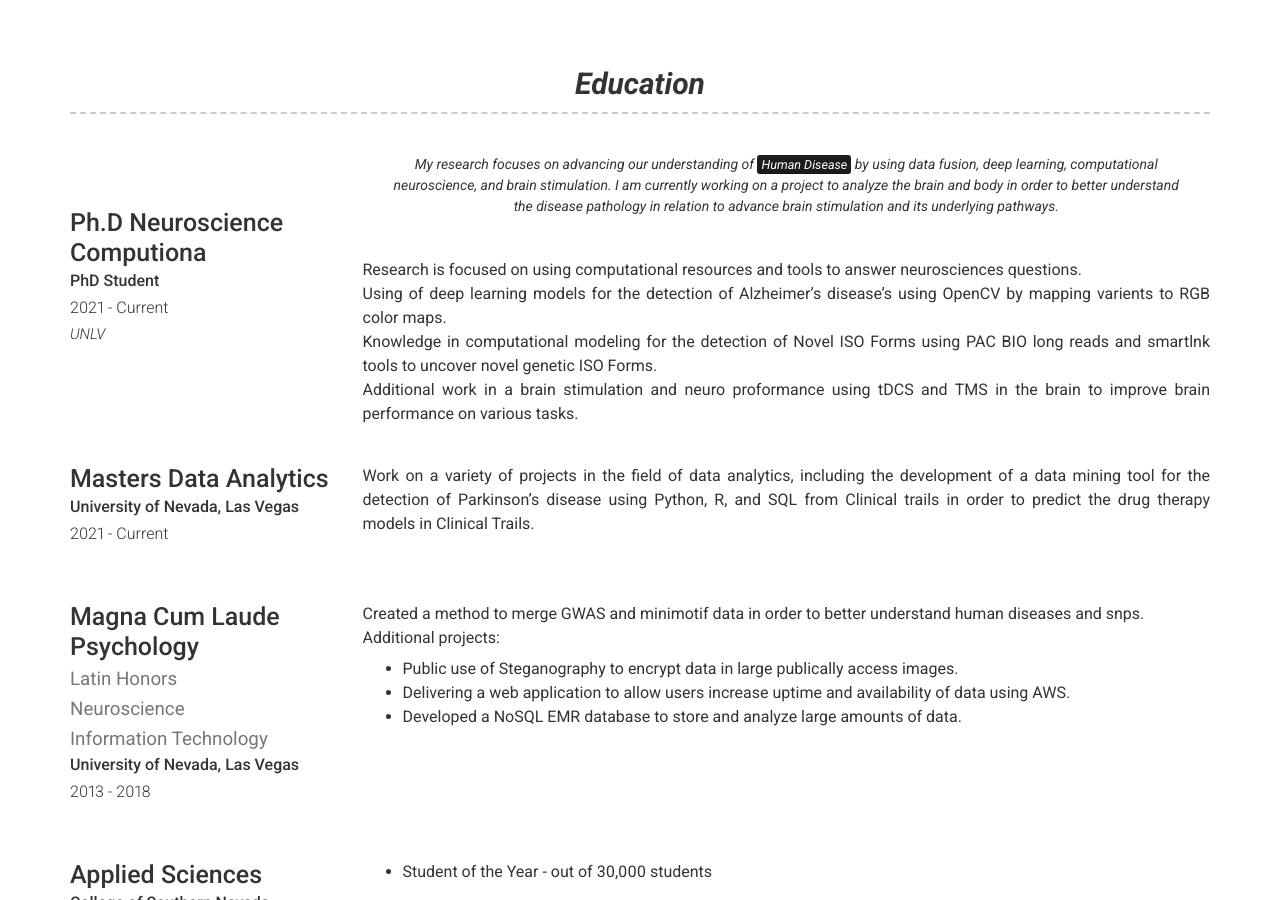
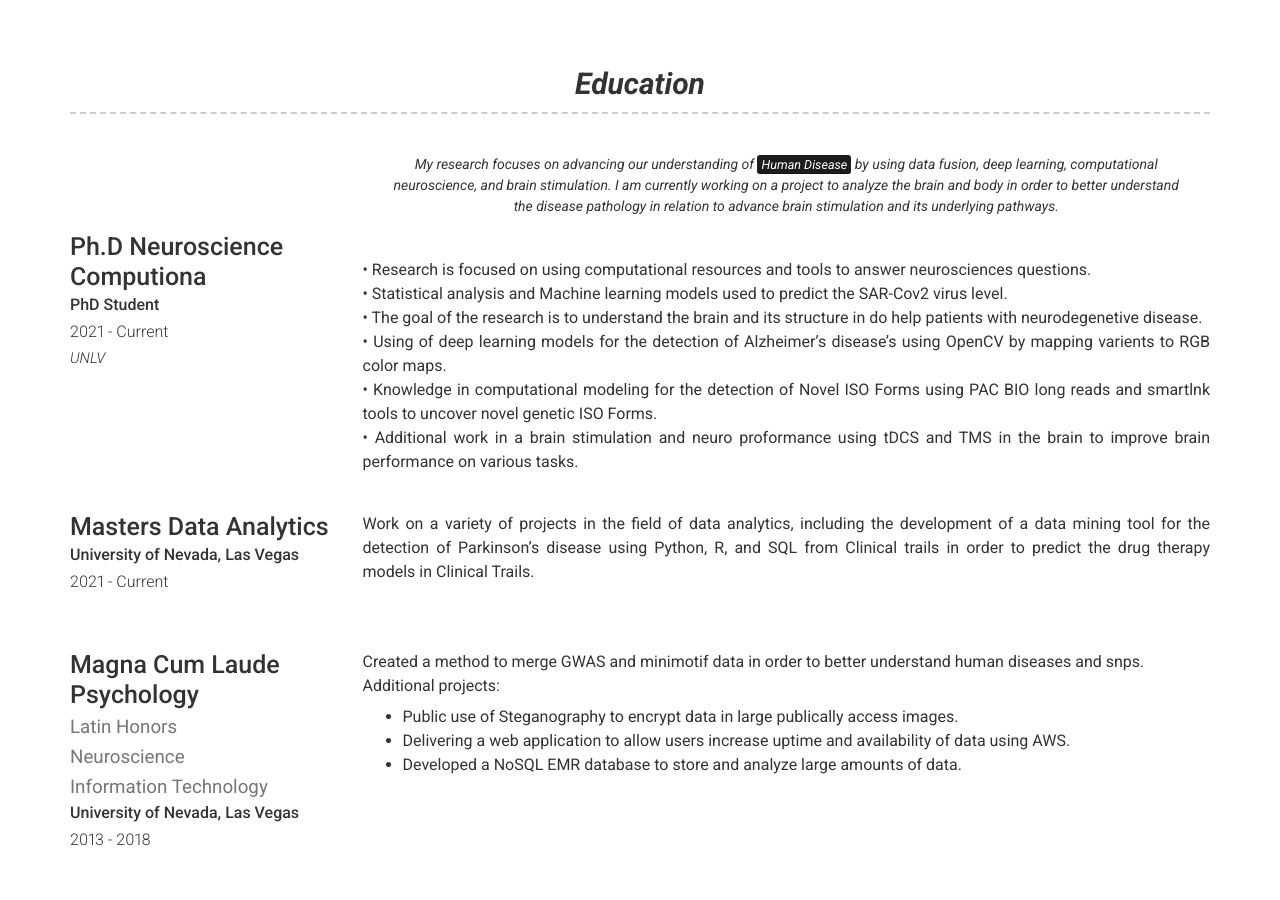
Before and after one commit to ricyoung/ricyoung.github.io, a Jekyll site: the page built from index.md, in a window 1280 px wide and 900 px high, scrolled down 2090 px. Built offline with Jekyll 4.4.1, drawn with Linux system fonts in a browser that asks for light colours; nearby versions of some CDN libraries.

Commit message:
getting longer

```diff
--- a/_config.yml
+++ b/_config.yml
@@ -156,10 +156,12 @@ content:
         quote: My research focuses on advancing our understanding of <mark>Human Disease</mark> by using data fusion, deep learning, computational neuroscience, and brain stimulation. I am currently working on a project to analyze the brain and body in order to better understand the disease pathology in relation to advance brain stimulation and its underlying pathways.
 
         description:  # | this will include new lines to allow paragraphs
-          <br> Research is focused on using computational resources and tools to answer neurosciences questions.
-          <br> Using of deep learning models for the detection of Alzheimer's disease's using OpenCV by mapping varients to RGB color maps.
-          <br> Knowledge in computational modeling for the detection of Novel ISO Forms using PAC BIO long reads and smartlnk tools to uncover novel genetic ISO Forms.
-          <br> Additional work in a brain stimulation and neuro proformance using tDCS and TMS in the brain to improve brain performance on various tasks.
+          <br>• Research is focused on using computational resources and tools to answer neurosciences questions.
+          <br>• Statistical analysis and Machine learning models used to predict the SAR-Cov2 virus level.
+          <br>• The goal of the research is to understand the brain and its structure in do help patients with neurodegenetive disease.
+          <br>•  Using of deep learning models for the detection of Alzheimer's disease's using OpenCV by mapping varients to RGB color maps.
+          <br>•  Knowledge in computational modeling for the detection of Novel ISO Forms using PAC BIO long reads and smartlnk tools to uncover novel genetic ISO Forms.
+          <br>•  Additional work in a brain stimulation and neuro proformance using tDCS and TMS in the brain to improve brain performance on various tasks.
 
 
 
```
